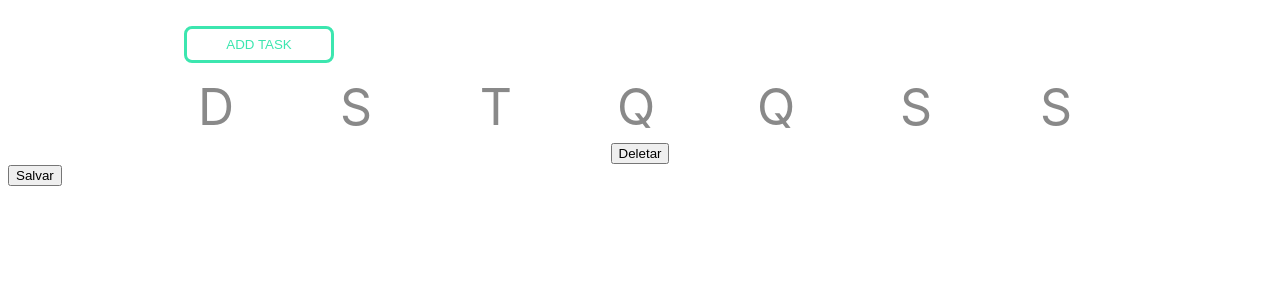
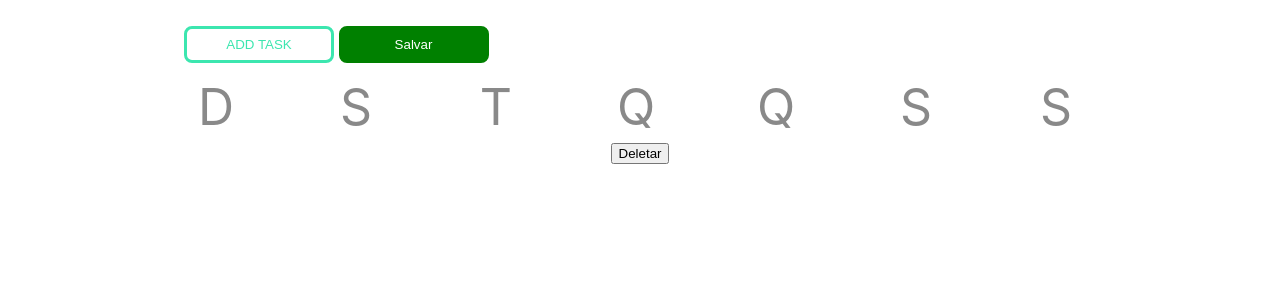
Before and after one commit to IgorDiasV/taskList_python, a Django app: page / in a window 1280 px wide. Shown: the top 300 px of the page. Run offline with Django 5.2, Linux system fonts and the light colour scheme; data that the repository does not hold is empty.

Commit message:
att template

```diff
--- a/home/templates/main.html
+++ b/home/templates/main.html
@@ -169,7 +169,16 @@
             border-radius: 8px;
             cursor: pointer;
         }
-
+        .buttonSave{
+            padding: 8px 20px;
+            width: 150px;
+            margin: 18px 0 9px 0;
+            color: white;
+            background-color: green;
+            border: 3px solid green;
+            border-radius: 8px;
+            cursor: pointer;
+        }
         .titulo {
             width: 912px;
             padding-right: 8px;
@@ -404,6 +413,7 @@
     <div class="container">
         <div class="btn">
             <button onclick="iniciaModal()" class="buttonADD">ADD TASK</button>
+            <button onclick="enviarAlteracoes()" class="buttonSave">Salvar</button>
         </div>
 
         <div class="titulo">
@@ -450,7 +460,7 @@
         <a><button>Deletar</button></a>
     </div>
 
-    <button onclick="enviarAlteracoes()">Salvar</button>
+
 </body>
 
 </html>
```
